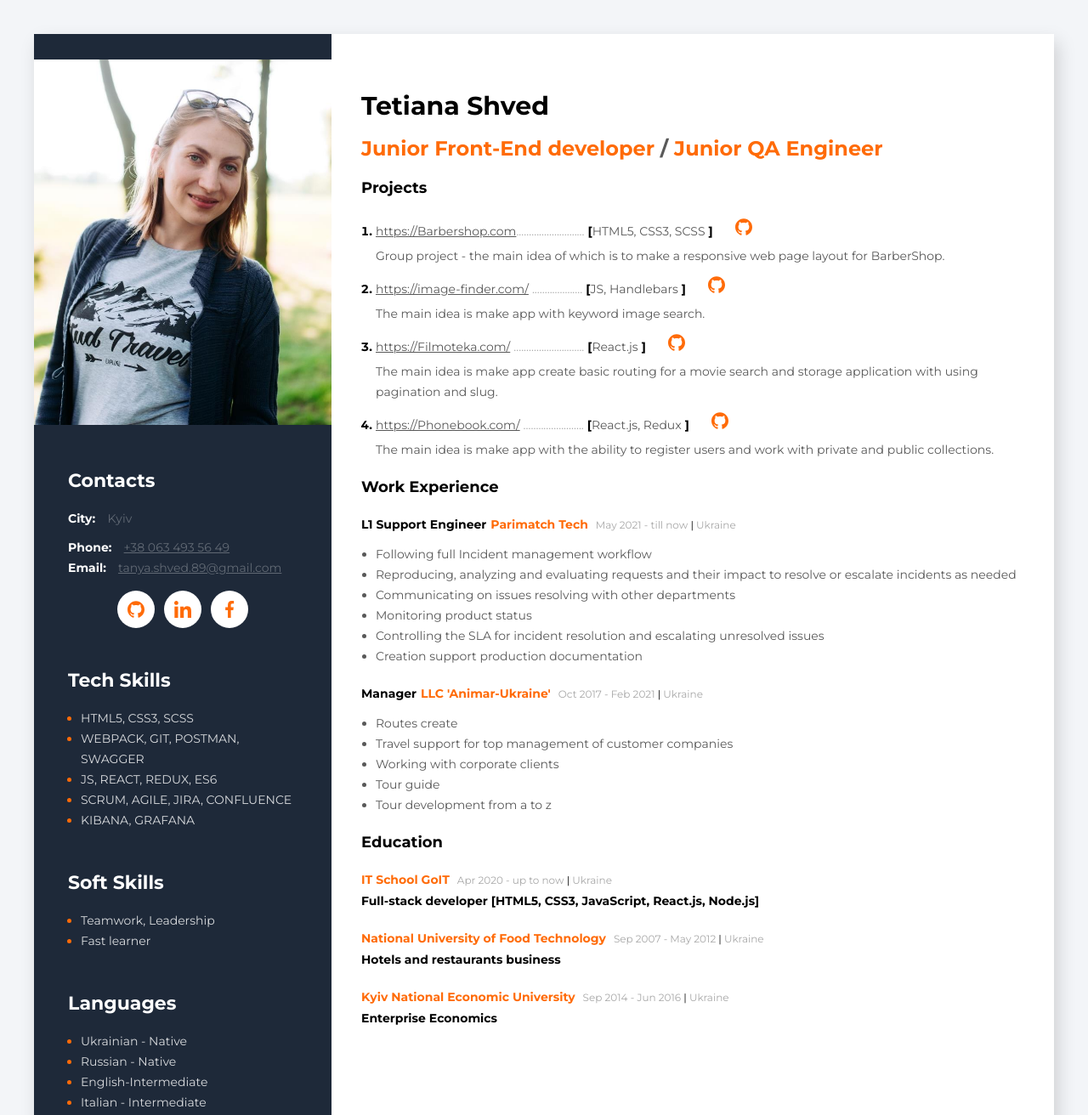
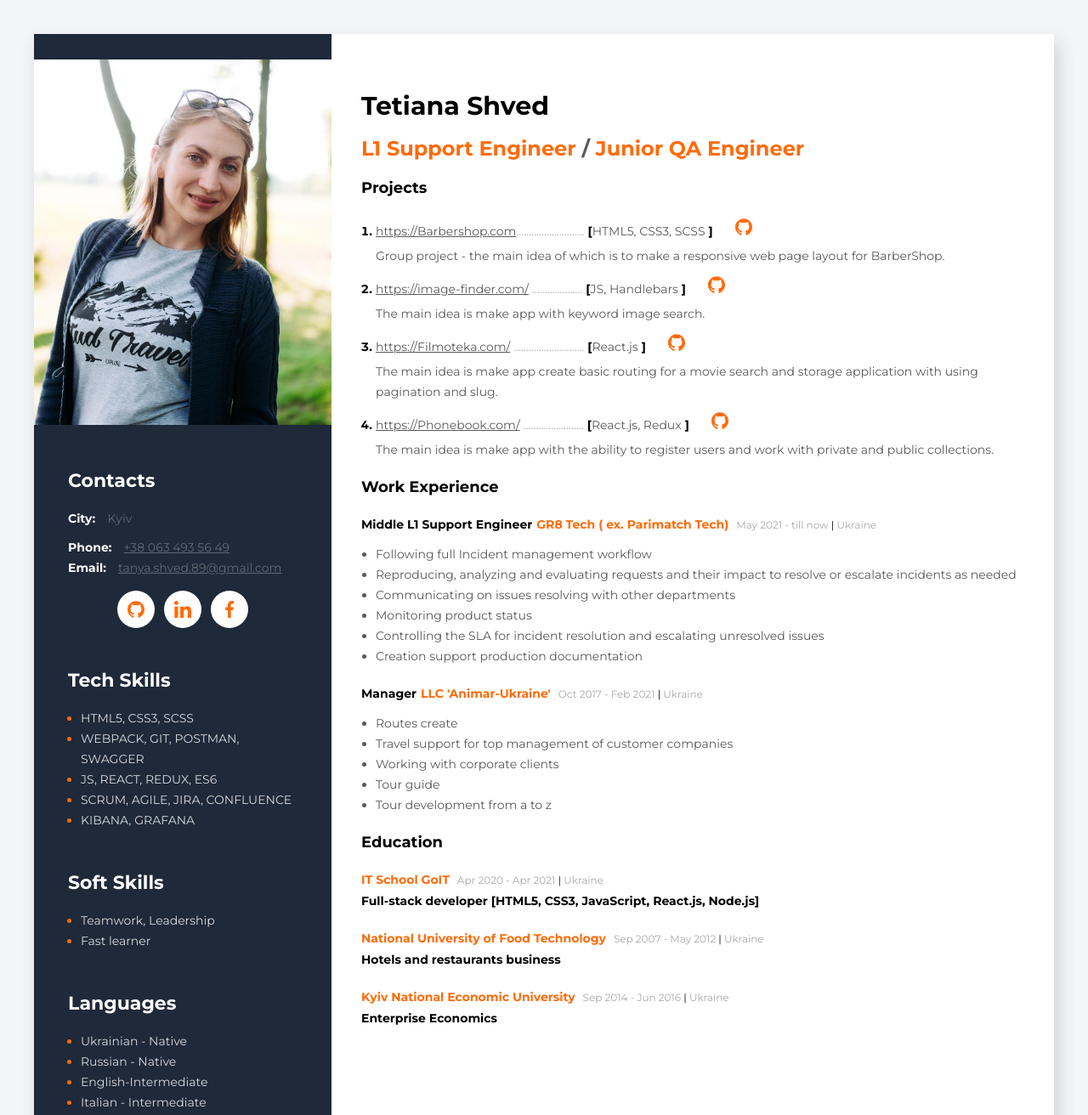
Before and after one commit to TanyaShved/resume, a plain HTML site: page index.html in a window 1280 px wide. Shown: the top 1312 px of the page at 85% size. Drawn offline with Linux system fonts and the light colour scheme.

Commit message:
Change the position

```diff
--- a/index.html
+++ b/index.html
@@ -131,7 +131,7 @@
           <!--about me my info-->
           <!-- <h2 class="position">Front-End Developer</h2> -->
           <h1 class="name">Tetiana Shved</h1>
-          <h2 class='future-position'>Junior Front-End developer <span class="position-slash">/</span> Junior QA Engineer</h2>
+          <h2 class='future-position'>L1 Support Engineer <span class="position-slash">/</span> Junior QA Engineer</h2>
           <!-- <p class="information-about-me">
             I'm a beginner front-end developer (React). I am looking for an interesting job in a friendly and exciting company to develop my skills and grow together with the team. I have studied on GoIT courses (FullStack) . Result-oriented, open-minded, not afraid of new technologies, languages and hard work.
           </p> -->
@@ -246,7 +246,7 @@
 
 <div>
             <h4 class="work-experience-position">
-              L1 Support Engineer<span class="employer">Parimatch Tech</span>  <span
+              Middle L1 Support Engineer<span class="employer">GR8 Tech ( ex. Parimatch Tech)</span>  <span
               ><span class="period"
                 >May 2021 - till now<span class="period-country"> |</span>
                 Ukraine</span
@@ -314,7 +314,7 @@
           <h4 class="name-of-the-university">
             IT School GoIT  <span
             ><span class="period"
-              >Apr 2020 - up to now<span class="period-country"> |</span>
+              >Apr 2020 - Apr 2021<span class="period-country"> |</span>
               Ukraine</span
             >
           </span>
```
